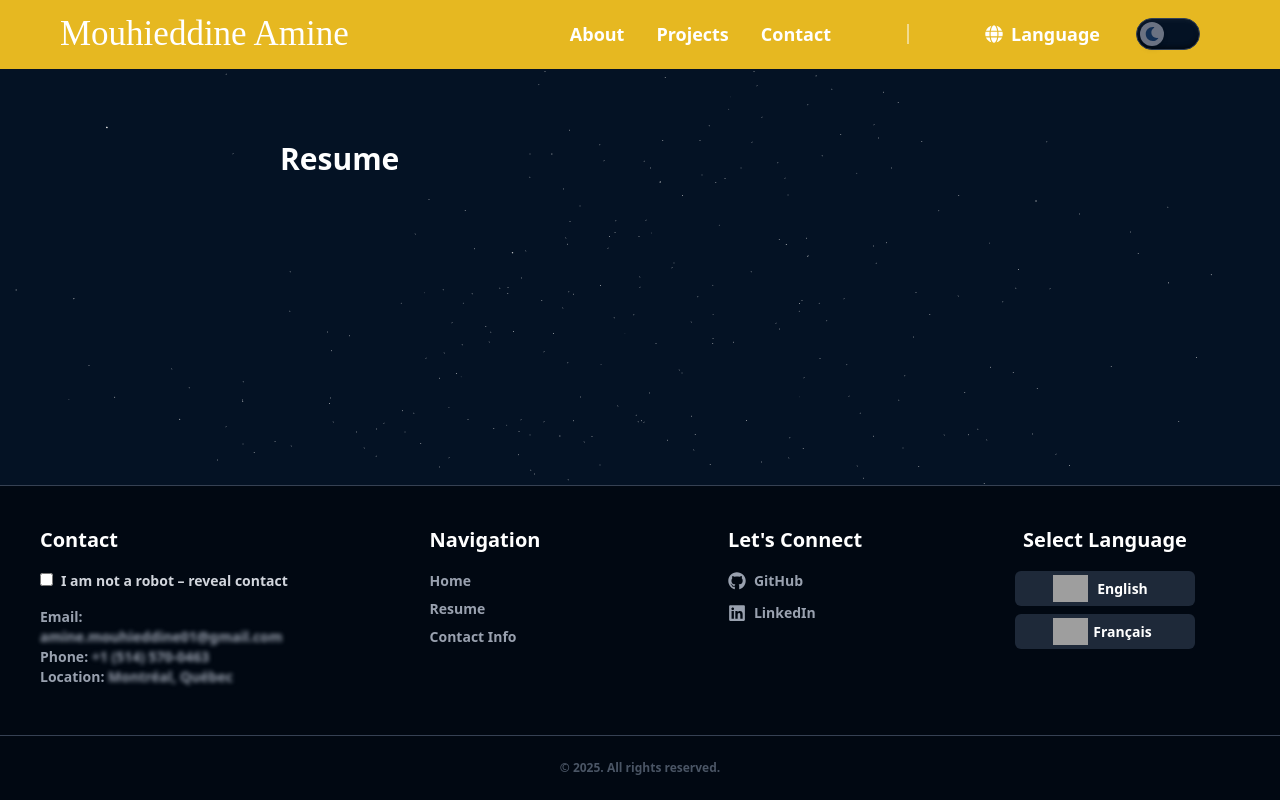
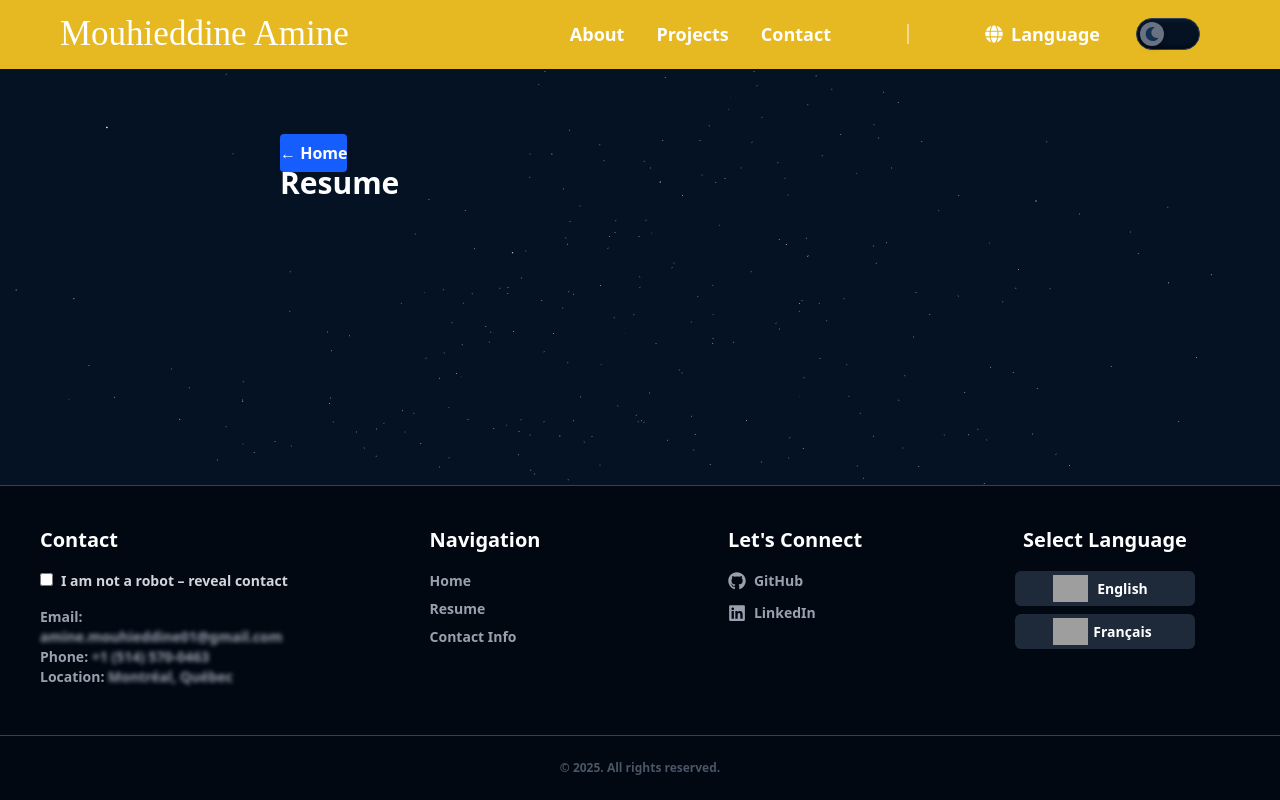
Before and after one commit to MouhieddineAmine/WebPortfolioV2, a Next.js app: page /resume in a window 1280 px wide. Built offline with nearby package versions, Linux system fonts and the light colour scheme; grey boxes are pictures that could not be loaded.

Commit message:
minor improvement

```diff
--- a/app/contact/page.tsx
+++ b/app/contact/page.tsx
@@ -1,6 +1,10 @@
+import BtnGoBack from "@/components/BtnGoBack";
+
 export default function ContactPage() {
   return (
     <div className="max-w-3xl mx-auto p-6">
+      <BtnGoBack/>
+
       <h1 className="text-3xl font-bold mb-4">contact</h1>
     </div>
   );
--- a/app/page.tsx
+++ b/app/page.tsx
@@ -67,32 +67,43 @@ export default function Home() {
         </p>
 
 
-
-        <div className="grid gap-8 md:grid-cols-2 lg:grid-cols-3">
+        <div className="grid gap-8 md:grid-cols-1 lg:grid-cols-2">
 
           <div className="bg-[#0a0f1a] rounded-xl p-6 shadow-md hover:shadow-lg transition">
-            <h3 className="text-xl font-semibold text-white mb-2">Project Name</h3>
+            <h3 className="text-xl font-semibold text-white mb-2">Cannabis Cultivation & Inventory Management System</h3>
             <p className="text-gray-400 text-sm mb-4">Brief description of what the project does.</p>
             <PageTransition href="/projects/project-name" className="text-[#E6B821] font-semibold hover:underline">
             View project
             </PageTransition>
           </div>
+
           <div className="bg-[#0a0f1a] rounded-xl p-6 shadow-md hover:shadow-lg transition">
-            <h3 className="text-xl font-semibold text-white mb-2">Project Name</h3>
+            <h3 className="text-xl font-semibold text-white mb-2">Trading Journal & Planner</h3>
             <p className="text-gray-400 text-sm mb-4">Brief description of what the project does.</p>
             <PageTransition href="/projects/project-name" className="text-[#E6B821] font-semibold hover:underline">
             View project
             </PageTransition>
           </div>
-                    <div className="bg-[#0a0f1a] rounded-xl p-6 shadow-md hover:shadow-lg transition">
-            <h3 className="text-xl font-semibold text-white mb-2">Project Name</h3>
+
+          <div className="bg-[#0a0f1a] rounded-xl p-6 shadow-md hover:shadow-lg transition">
+            <h3 className="text-xl font-semibold text-white mb-2">Developer Portfolio</h3>
             <p className="text-gray-400 text-sm mb-4">Brief description of what the project does.</p>
             <PageTransition href="/projects/project-name" className="text-[#E6B821] font-semibold hover:underline">
             View project
             </PageTransition>
           </div>
+
+          <div className="bg-[#0a0f1a] rounded-xl p-6 shadow-md hover:shadow-lg transition">
+            <h3 className="text-xl font-semibold text-white mb-2">Smart Calculator</h3>
+            <p className="text-gray-400 text-sm mb-4">Brief description of what the project does.</p>
+            <PageTransition href="/projects/project-name" className="text-[#E6B821] font-semibold hover:underline">
+            View project
+            </PageTransition>
+          </div>
+
+
+
         </div>
-
 
 
        <p className="mb-10 mt-10 max-w-[800px] mx-auto">
--- a/app/projects/page.tsx
+++ b/app/projects/page.tsx
@@ -1,6 +1,10 @@
+import BtnGoBack from "@/components/BtnGoBack";
+
 export default function ProjectsPage() {
   return (
     <div className="max-w-3xl mx-auto p-6">
+      <BtnGoBack/>
+
       <h1 className="text-3xl font-bold mb-4">Projects</h1>
     </div>
   );
--- a/app/resume/page.tsx
+++ b/app/resume/page.tsx
@@ -1,6 +1,10 @@
+import BtnGoBack from "@/components/BtnGoBack";
+
 export default function ResumePage() {
   return (
     <div className="max-w-3xl mx-auto p-6">
+      <BtnGoBack/>
+
       <h1 className="text-3xl font-bold mb-4">Resume</h1>
     </div>
   );
--- a/components/BtnGoBack.tsx
+++ b/components/BtnGoBack.tsx
@@ -0,0 +1,17 @@
+'use client';
+
+import { PageTransition } from "./PageTransition";
+
+const BtnGoBack = () => {
+  return (
+    <PageTransition
+      href="/"
+      className="bg-blue-600 hover:bg-blue-700 transition w-[120px] py-2 rounded text-white font-semibold shadow-md text-center"
+      aria-label="Go back to home"
+    >
+      ← Home
+    </PageTransition>
+  );
+};
+
+export default BtnGoBack;
```
